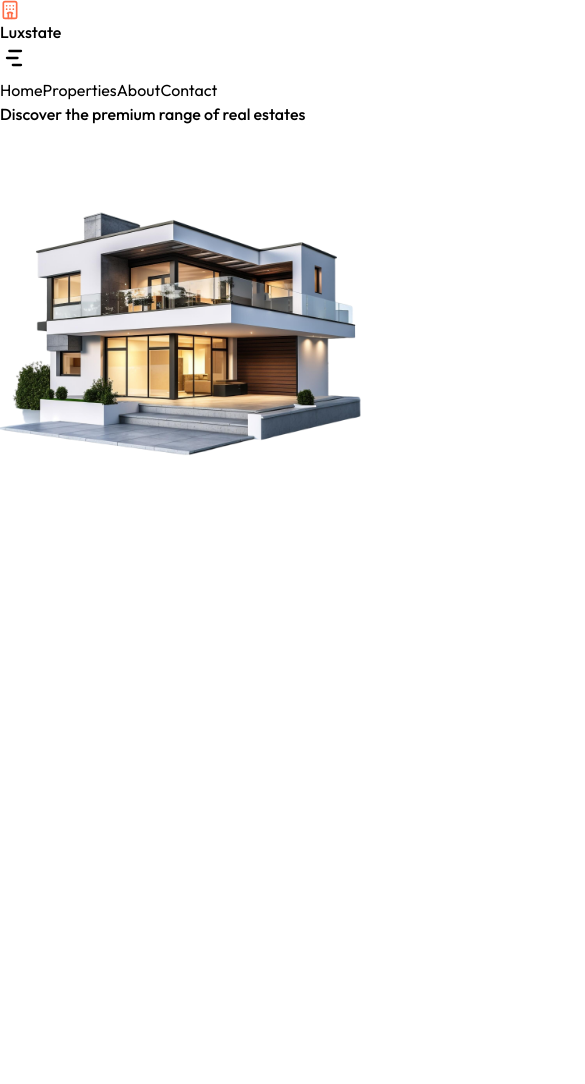
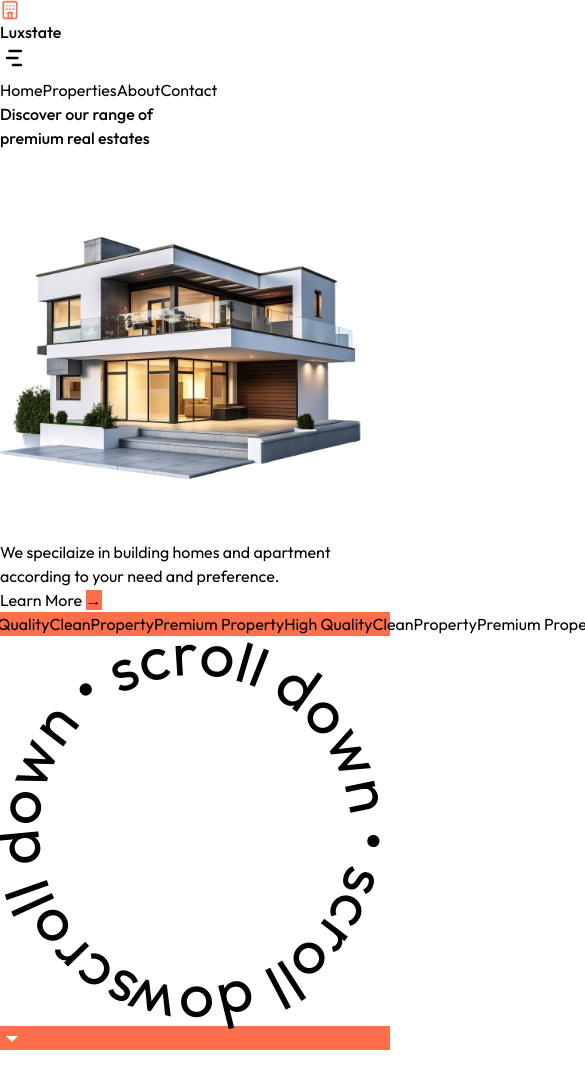
Before and after one commit to SwapniL1563/Real-Estate, a React (Vite) app: page / in a window 390 px wide. Shown: the top 1084 px of the page, 585 px wide, since content can reach past the window. Before the commit the page ends 844 px from the top, so only its background shows below. Built offline with nearby package versions, Linux system fonts and the light colour scheme.

Commit message:
Add Hero-section

```diff
--- a/package.json
+++ b/package.json
@@ -10,6 +10,7 @@
     "preview": "vite preview"
   },
   "dependencies": {
+    "framer-motion": "^12.4.7",
     "lucide-react": "^0.475.0",
     "react": "^19.0.0",
     "react-dom": "^19.0.0",
--- /dev/null
+++ b/src/components/Button.jsx
@@ -0,0 +1,9 @@
+import React from 'react'
+
+const Button = () => {
+  return (
+    <button>Learn More <span className='bg-primary p-1'>→</span></button>
+  )
+}
+
+export default Button
--- /dev/null
+++ b/src/components/Marquee.tsx
@@ -0,0 +1,27 @@
+import React from "react";
+import { motion } from "framer-motion";
+
+const Marquee = ({ texts }) => {
+  return (
+    <div className="overflow-hidden whitespace-nowrap w-full bg-primary text-white py-4 relative flex">
+      <motion.div
+        className="flex gap-8"
+        animate={{ x: ["0%", "-100%"] }}
+        transition={{
+          ease: "linear",
+          duration: 120,
+          repeat: Infinity
+        }}
+        style={{ display: "flex", minWidth: "max-content" }}
+      >
+        {[...texts, ...texts].map((text, index) => (
+          <span key={index} className="text-lg font-semibold px-4">
+           {text}
+          </span>
+        ))}
+      </motion.div>
+    </div>
+  );
+};
+
+export default Marquee;
--- a/src/components/Navbar.jsx
+++ b/src/components/Navbar.jsx
@@ -37,7 +37,7 @@ const Navbar = () => {
 
       {/* Hamburger Menu */}
       <button
-        className="block z-10 md:hidden"
+        className="block z-50 md:hidden"
         onClick={() => setIsOpen(!isOpen)}
         aria-label="Toggle Menu"
       >
@@ -66,7 +66,7 @@ const Navbar = () => {
 
       {/* Mobile Menu */}
       {isOpen && (
-        <div className="absolute w-full md:w-1/2 h-full top-0 right-0 bg-secondary text-[2.5rem] md:text-[4vw] shadow-lg  p-4 flex gap-0 md:gap-14 flex-col items-start pl-[20vw] md:pl-[10vw] justify-center transition-all ease-in-out">
+        <div className="z-40 absolute w-full md:w-1/2 h-full top-0 right-0 bg-secondary text-[2.5rem] md:text-[4vw] shadow-lg  p-4 flex gap-0 md:gap-14 flex-col items-start pl-[20vw] md:pl-[10vw] justify-center transition-all ease-in-out">
           {[
             { name: "Home", path: "/" },
             { name: "Properties", path: "/properties" },
--- /dev/null
+++ b/src/components/ScrollDown.jsx
@@ -0,0 +1,40 @@
+import React from "react";
+import { motion } from "framer-motion";
+
+const ScrollDownIndicator = () => {
+  return (
+    <div className="relative flex items-center justify-center w-32 h-32">
+      {/* Rotating Circular Text */}
+      <motion.div
+        className="absolute w-full h-full"
+        animate={{ rotate: 360 }}
+        transition={{ duration: 10, repeat: Infinity, ease: "linear" }}
+      >
+        <svg className="w-full h-full" viewBox="0 0 100 100">
+          <defs>
+            <path
+              id="circlePath"
+              d="M50,10 A40,40 0 1,1 50,90 A40,40 0 1,1 50,10"
+              fill="transparent"
+            />
+          </defs>
+          <text className="text-[0.895rem] font-semibold" fill="black">
+            <textPath href="#circlePath" startOffset="50%" textAnchor="middle">
+              • scroll down  • scroll down  • scroll down
+            </textPath>
+          </text>
+        </svg>
+      </motion.div>
+      {/* Center Arrow */}
+      <motion.div
+        className="absolute bg-primary px-6 py-6 rounded-full border-1 border-bl"
+      >
+        <svg width="24" height="24" viewBox="0 0 24 24" fill="white" xmlns="http://www.w3.org/2000/svg">
+          <path d="M12 16L6 10H18L12 16Z" fill="white" />
+        </svg>
+      </motion.div>
+    </div>
+  );
+};
+
+  export default ScrollDownIndicator;
--- a/src/index.css
+++ b/src/index.css
@@ -33,3 +33,18 @@ body,html{
 h1{
   font-weight: 500;
 }
+
+.marquee-container {
+  overflow: hidden;
+  white-space: nowrap;
+  display: flex;
+  width: 100%;
+  position: relative;
+}
+
+.marquee {
+  display: inline-block;
+  min-width: 100%;
+  position: absolute;
+  white-space: nowrap;
+}
--- a/src/pages/Home.jsx
+++ b/src/pages/Home.jsx
@@ -1,10 +1,25 @@
 import React from 'react'
+import Button from '../components/Button'
+import Marquee from '../components/Marquee'
+import ScrollDownIndicator from '../components/ScrollDown'
 
 const Home = () => {
   return (
-    <div className='flex justify-center items-center'>
-        <h1 className='absolute top-[17%] text-6xl w-2/5'>Discover the premium range of real estates</h1>
-        <img className='relative' src=" modern-house-isolated-transparent-background.png" height={500} width={500} alt="" />
+    <div className='flex justify-center items-center z-10 relative'>
+        <h1 className='absolute capitalize z-20 top-[5%]  text-6xl '>Discover our range of <br /> premium real estates</h1>
+        <img className='relative z-20 scale-110' src=" modern-house-isolated-transparent-background.png" height={550} width={550} alt="" />
+        <div className='absolute left-20 w-1/6'>
+          <p className='text-gray-500 mb-4'>We specilaize in building homes and apartment according to your need and preference.</p>
+          <Button/>
+        </div>
+
+        <div className='bg-primary absolute bottom-0  w-full z-20'>
+          <Marquee texts={["High Quality","Clean","Property","Premium Property","High Quality","Clean","Property","Premium Property","High Quality","Clean","Property","Premium Property","High Quality","Clean","Property","Premium Property","High Quality","Clean","Property","Premium Property","High Quality","Clean","Property","Premium Property","High Quality","Clean","Property","Premium Property","High Quality","Clean","Property","Premium Property","High Quality","Clean","Property","Premium Property","High Quality","Clean","Property","Premium Property","High Quality","Clean","Property","Premium Property","High Quality","Clean","Property","Premium Property"]}/>
+        </div>
+
+        <div className='absolute top-1/2 right-40 '>
+        <ScrollDownIndicator/>
+        </div>
     </div>
   )
 }
```
Also changed, not shown: 1 other file (tests, documents, lock files or other folders).
